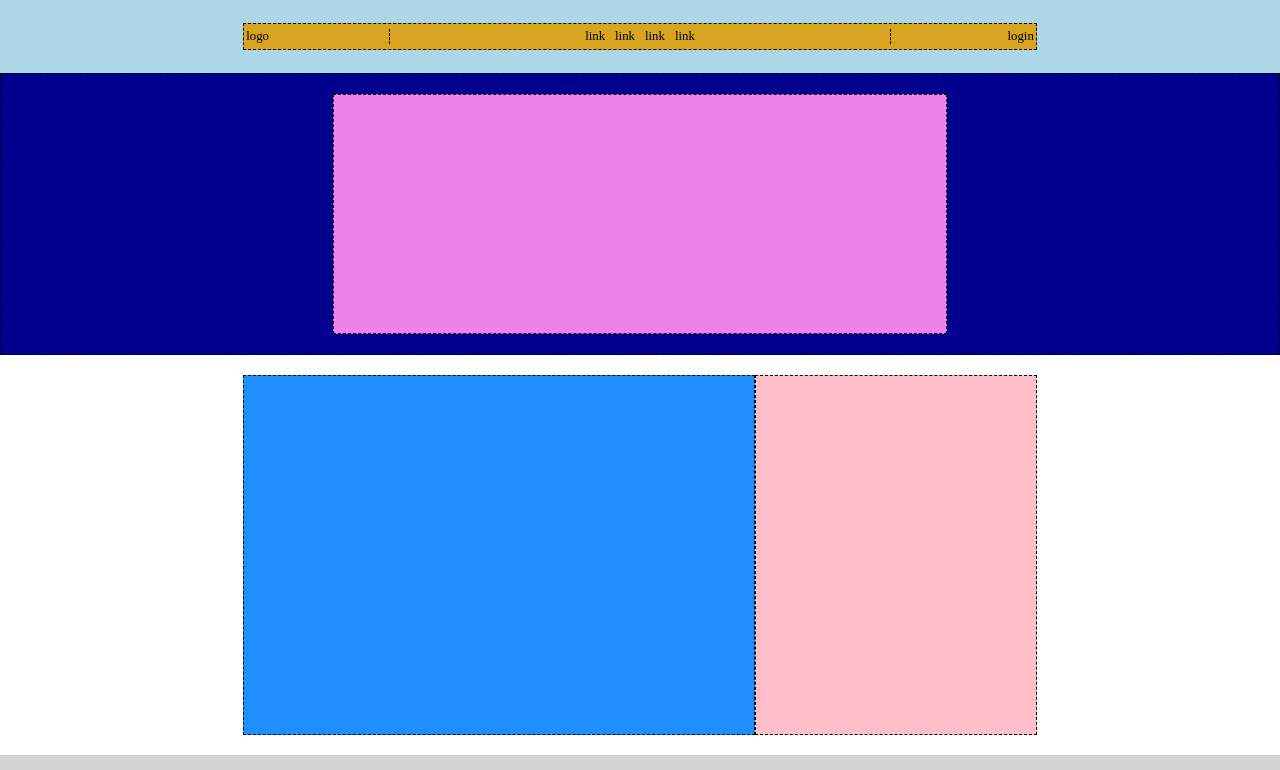
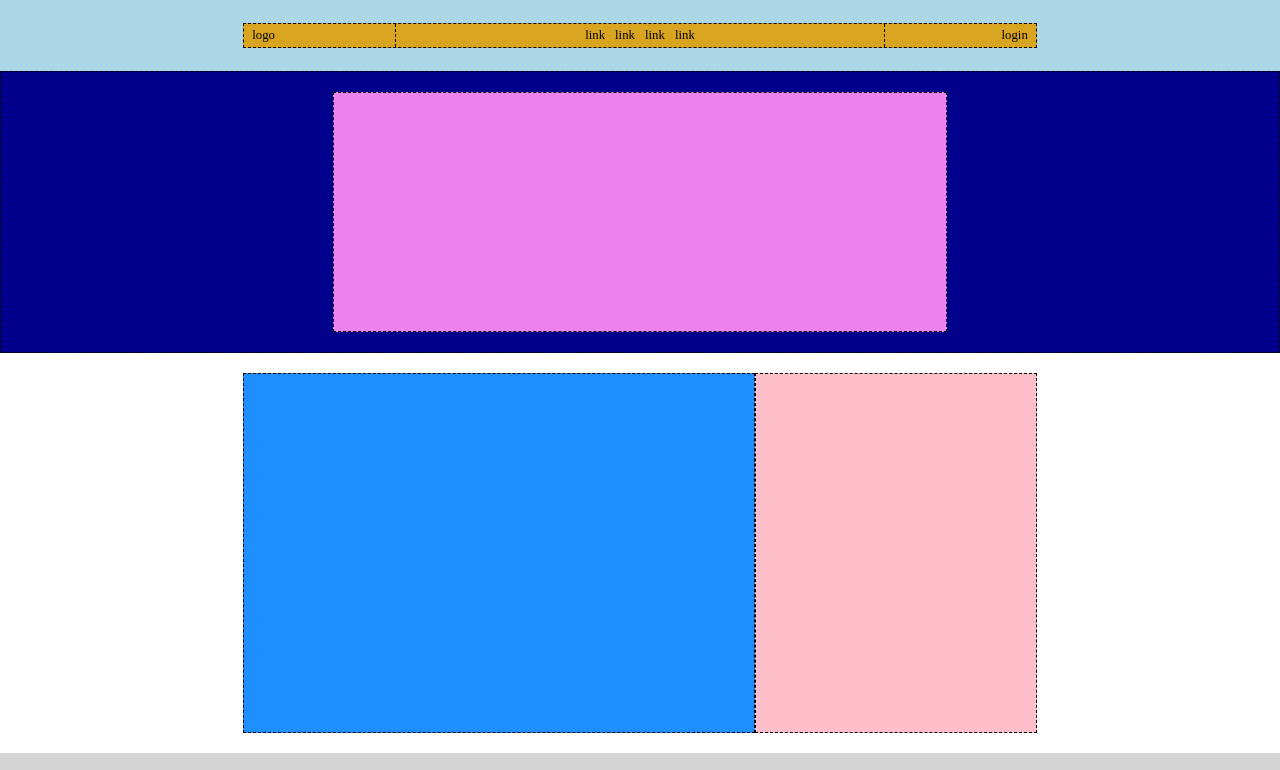
Before and after one commit to maisdesign/htmlcss-struttura-discord, a plain HTML site: page index.html in a window 1280 px wide. Shown: the top 770 px of the page. Drawn offline with Linux system fonts and the light colour scheme.

Commit message:
Sistemato padding, LAVORO CONSEGNATO. Totale tempo speso secondo waka-time poco meno di 7h

```diff
--- a/css/styles.css
+++ b/css/styles.css
@@ -112,7 +112,7 @@
 .nav-container {
         width: 62%;
         margin: 0.8rem auto;
-        padding: 5px 2px;
+        padding: 0;
         font-size: 0.8rem;
 }
 
@@ -129,16 +129,19 @@
     flex-grow: 2;
 }
 
+.logo,
+.nav-links,
+.login {
+    padding: 4px 8px;
+}
+
 .nav-links {
     flex: 2;
     flex-grow: 7;
     justify-content: center;
     gap: 10px;
-    border-right: dashed;
-    border-left: dashed;
-    border-width: 1px;
-    border-color: black;
-
+    border-right: 1px dashed black;
+    border-left: 1px dashed black;
 }
 
 .nav-links li a {
--- a/index.html
+++ b/index.html
@@ -9,8 +9,8 @@
 </head>
 <body>
     <div class="header-background azzurro">
-        <header class="nav-container ocra border-basic border-black">
-            <nav class="navbar container ">
+        <header class="nav-container ocra">
+            <nav class="navbar container border-basic border-black">
                 <div class="logo">logo</div>
                 <ul class="nav-links container">
                     <li><a href="#informazioni">link</a></li>
```
